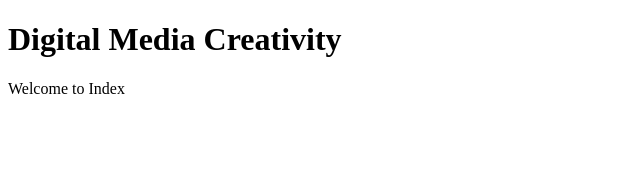
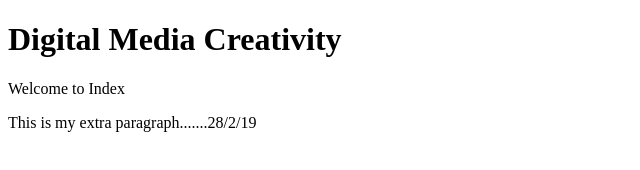
Before and after one commit to K00243724/creative_digital_media_, a plain HTML site: page index.html in a window 1280 px wide. Shown: the whole page, without its empty margins (0-640 px from the left). Drawn offline with Linux system fonts and the light colour scheme.

Commit message:
Adding Pages

```diff
--- a/index.html
+++ b/index.html
@@ -11,6 +11,7 @@
 	<body>
         <h1>Digital Media Creativity</h1>
         <p>Welcome to Index</p>
+        <p>This is my extra paragraph.......28/2/19</p>
 
 </body>
 </html>
```
